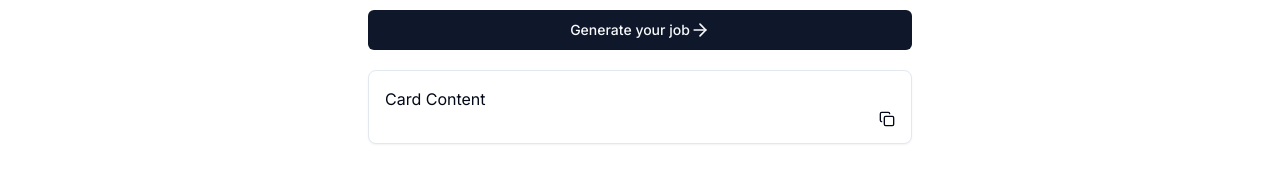
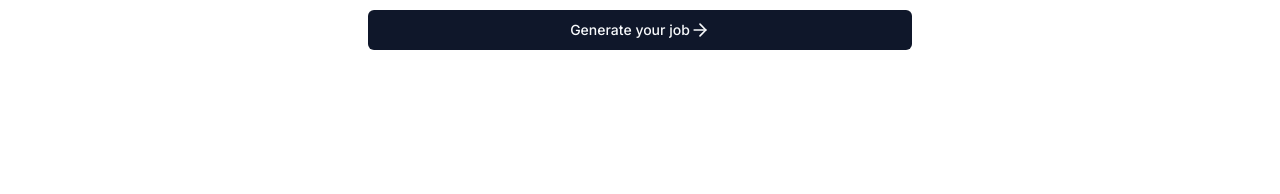
Before and after one commit to abdtriedcoding/twitterbio-ai, a Next.js app: page / in a window 1280 px wide. Shown: the part 492-686 px from the top of the page. Built offline with nearby package versions, Linux system fonts and the light colour scheme.

Commit message:
showing generated bios on ui

```diff
--- a/components/copy-button.tsx
+++ b/components/copy-button.tsx
@@ -1,13 +1,13 @@
 import { useState } from "react";
 import { Check, Copy } from "lucide-react";
 
-export default function CopyButton() {
+export default function CopyButton({ bio }: { bio: string }) {
   const [copy, setCopy] = useState(false);
   const iconClassName = "w-4 h-4 cursor-pointer ml-auto";
 
   const handleCopy = () => {
     setCopy(true);
-    navigator.clipboard.writeText("Software Engineer");
+    navigator.clipboard.writeText(bio);
     setTimeout(() => {
       setCopy(false);
     }, 3000);
--- a/components/info-form.tsx
+++ b/components/info-form.tsx
@@ -66,7 +66,8 @@ export function InfoForm() {
 
     complete(prompt);
   }
-  const bios = completion.split("▲");
+
+  const bios = completion.split("▲").filter(Boolean);
 
   return (
     <>
@@ -135,7 +136,7 @@ export function InfoForm() {
           </Button>
         </form>
       </Form>
-      <TwitterBios bios={bios} />
+      {bios.length > 0 && <TwitterBios bios={bios} />}
     </>
   );
 }
--- a/components/twitter-bios.tsx
+++ b/components/twitter-bios.tsx
@@ -1,20 +1,16 @@
-import {
-  Card,
-  CardContent,
-  CardDescription,
-  CardFooter,
-  CardHeader,
-  CardTitle,
-} from "@/components/ui/card";
-import { Copy } from "lucide-react";
 import CopyButton from "./copy-button";
+import { Card, CardContent } from "@/components/ui/card";
 
 export default function TwitterBios({ bios }: { bios: string[] }) {
+  return bios.map((bio, index) => <BioCard key={index} bio={bio} />);
+}
+
+function BioCard({ bio }: { bio: string }) {
   return (
     <Card className="w-full">
       <CardContent>
-        <p>Card Content</p>
-        <CopyButton />
+        <p>{bio}</p>
+        <CopyButton bio={bio} />
       </CardContent>
     </Card>
   );
```
